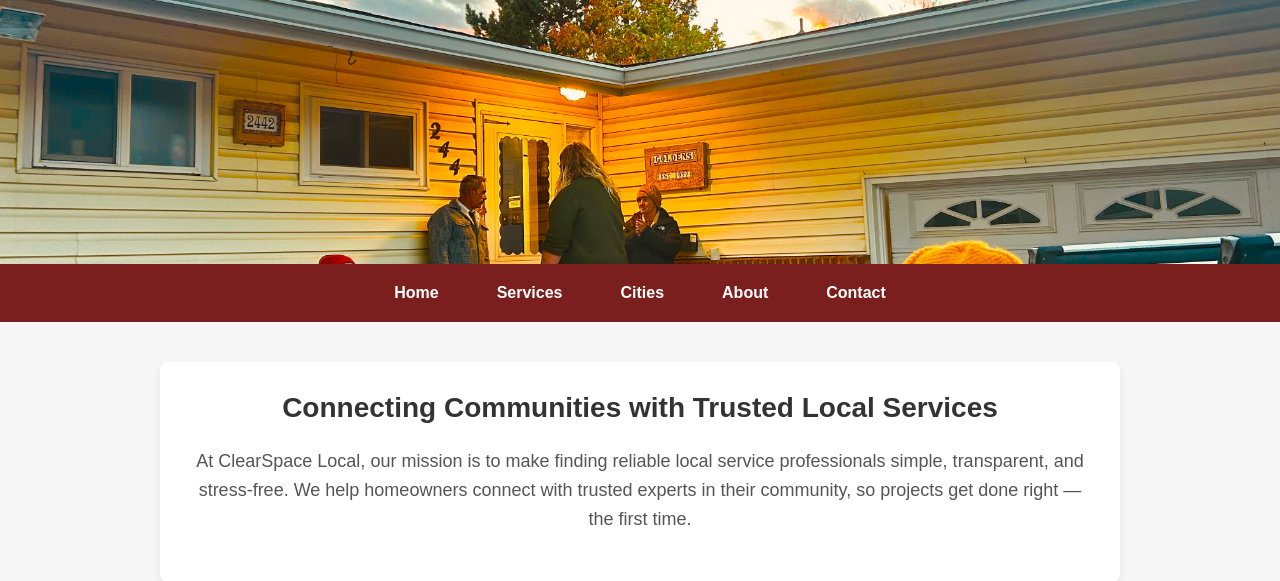
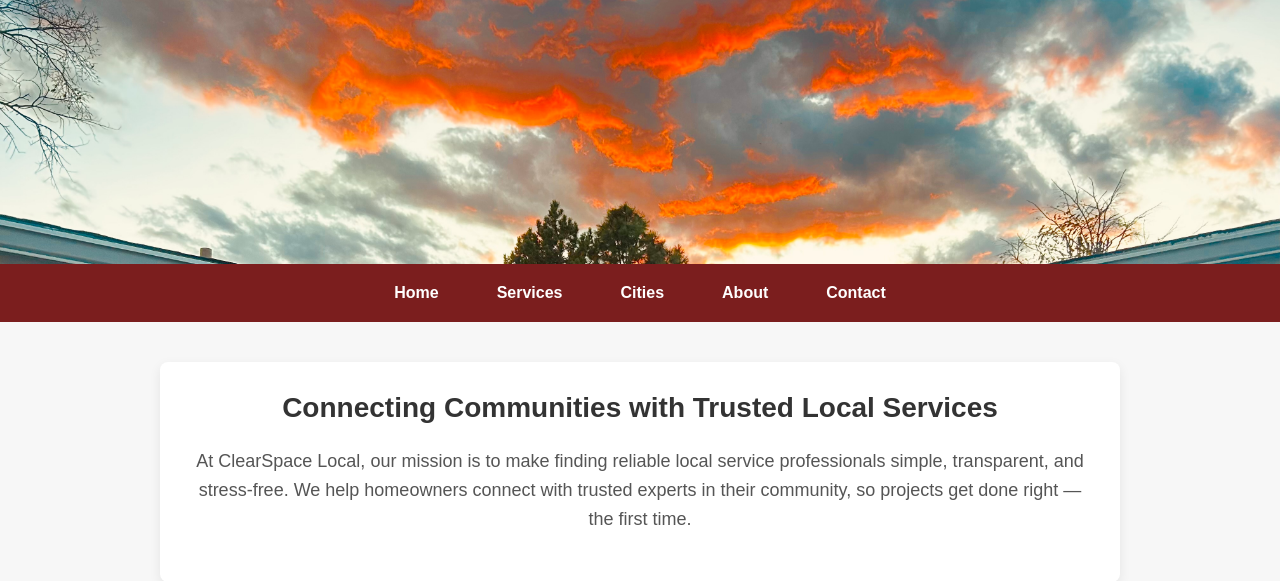
Before and after one commit to Justice-Sparks/ClearSpace-Local, a Django app: page / in a window 1280 px wide. Shown: the top 581 px of the page. Run offline with Django 5.2, Linux system fonts and the light colour scheme.

Commit message:
test push

```diff
--- a/marketplace/templates/marketplace/homepage.html
+++ b/marketplace/templates/marketplace/homepage.html
@@ -19,7 +19,7 @@
             height: 33vh; /* top third of screen */
             background-image: url("{% static 'images/temp_picture.jpg' %}");
             background-size: cover;
-            background-position: center 50%;
+            background-position: center 10%;
         }
 
         /* Navbar */
```
